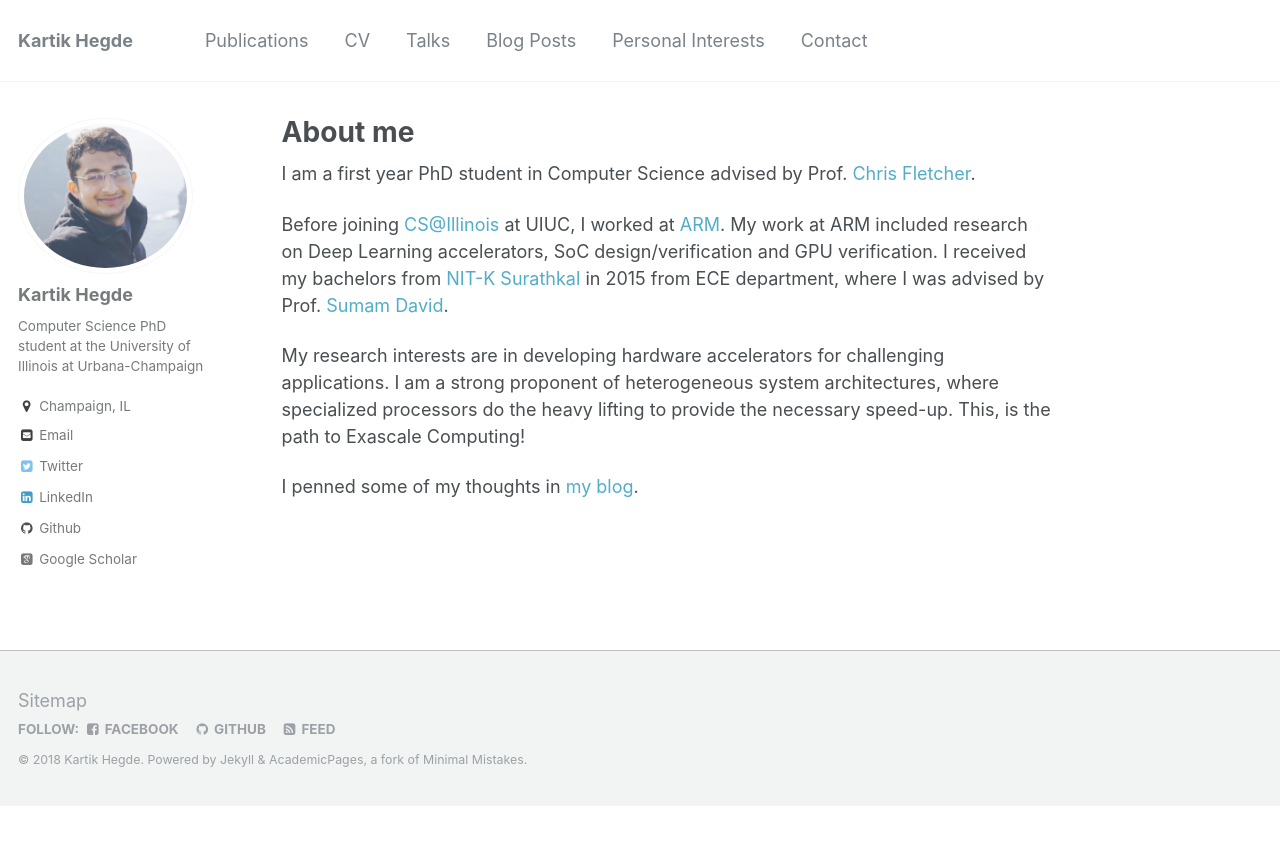
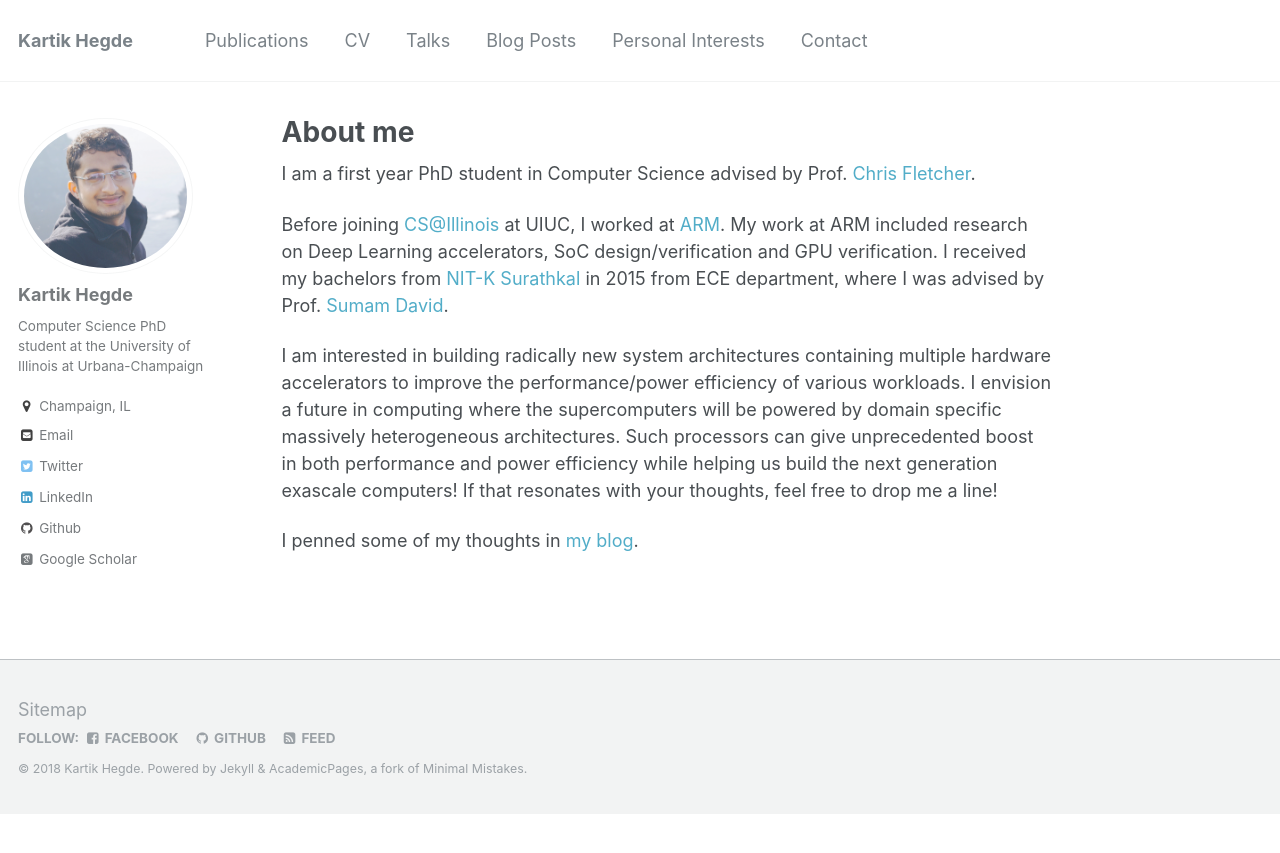
Before and after one commit to kartik-hegde/kartik-hegde.github.io, a Jekyll site: the page built from _pages/about.md, in a window 1280 px wide. Shown: the top 853 px of the page. Built offline with Jekyll 4.4.1, drawn with Linux system fonts in a browser that asks for light colours; some web fonts are replaced.

Commit message:
Update about.md

```diff
--- a/_pages/about.md
+++ b/_pages/about.md
@@ -12,6 +12,6 @@ I am a first year PhD student in Computer Science advised by Prof. [Chris Fletch
 
 Before joining [CS@Illinois](https://cs.illinois.edu){:target="_blank"} at UIUC, I worked at [ARM](https://www.arm.com){:target="_blank"}. My work at ARM included research on Deep Learning accelerators, SoC design/verification and GPU verification. I received my bachelors from [NIT-K Surathkal](http://www.nitk.ac.in){:target="_blank"} in 2015 from ECE department, where I was advised by Prof. [Sumam David](http://sumam.nitk.ac.in){:target="_blank"}.
 
-My research interests are in developing hardware accelerators for challenging applications. I am a strong proponent of heterogeneous system architectures, where specialized processors do the heavy lifting to provide the necessary speed-up. This, is the path to Exascale Computing!
+I am interested in building radically new system architectures containing multiple hardware accelerators to improve the performance/power efficiency of various workloads. I envision a future in computing where the supercomputers will be powered by domain specific massively heterogeneous architectures. Such processors can give unprecedented boost in both performance and power efficiency while helping us build the next generation exascale computers! If that resonates with your thoughts, feel free to drop me a line!
 
 I penned some of my thoughts in [my blog](https://karthikhegde.blogspot.in/){:target="_blank"}.
```
